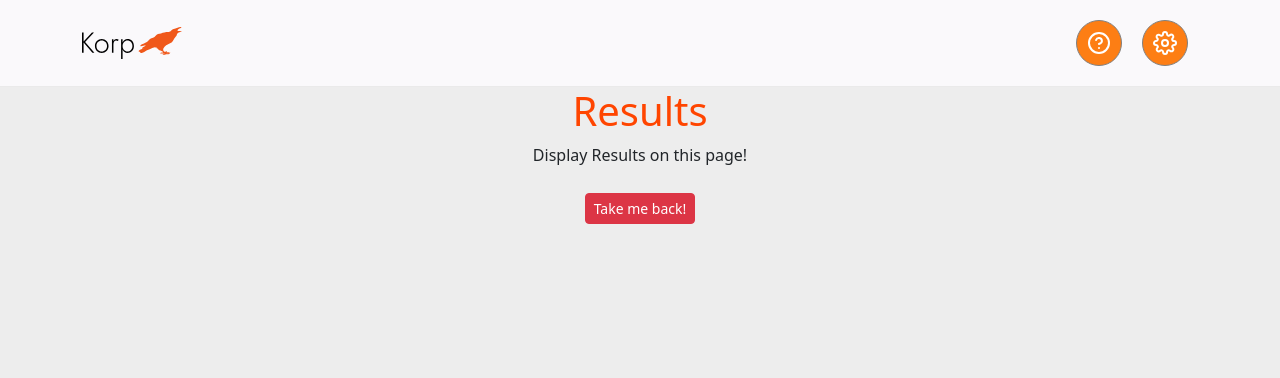
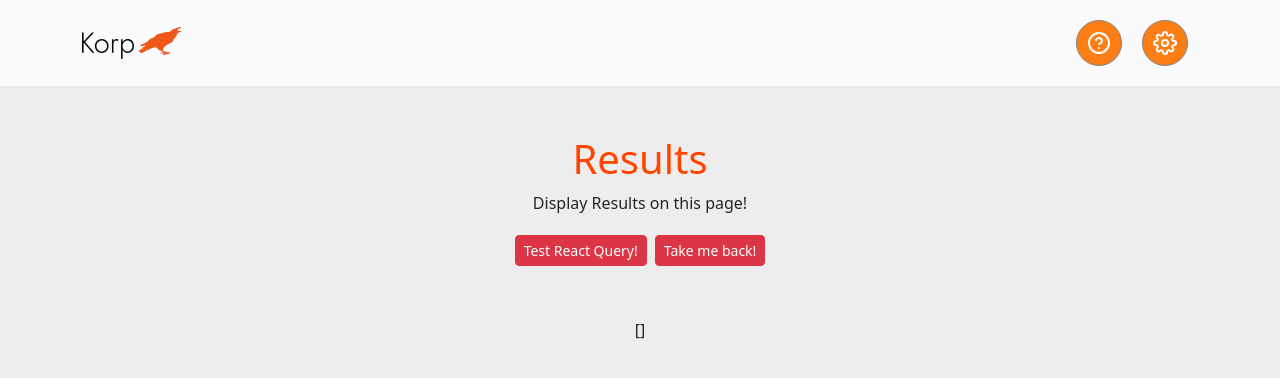
Before and after one commit to spraakbanken/korp-light, a React (Vite) app in the folder frontend/: page /results in a window 1280 px wide. Shown: the top 378 px of the page. Built offline with nearby package versions, Linux system fonts and the light colour scheme; no server answers.

Commit message:
Added support for reactquery and enabled cors in backend

```diff
--- a/frontend/package.json
+++ b/frontend/package.json
@@ -10,6 +10,7 @@
     "preview": "vite preview"
   },
   "dependencies": {
+    "@tanstack/react-query": "^5.66.9",
     "axios": "^1.7.9",
     "bootstrap": "^5.3.3",
     "react": "^19.0.0",
--- a/frontend/src/main.jsx
+++ b/frontend/src/main.jsx
@@ -7,11 +7,15 @@ import './index.css'
 //Set up routing
 import routes from './pages/routes.jsx'
 import { RouterProvider, createBrowserRouter} from 'react-router-dom';
+import { QueryClient, QueryClientProvider } from "@tanstack/react-query";
 
 const router = createBrowserRouter(routes);
+const queryClient = new QueryClient();
 
 createRoot(document.getElementById('root')).render(
   <StrictMode>
-    <RouterProvider router={router} />
+    <QueryClientProvider client={queryClient}>
+        <RouterProvider router={router} />
+    </QueryClientProvider>
   </StrictMode>,
 )
--- a/frontend/src/pages/ResultsPage/ResultsPage.jsx
+++ b/frontend/src/pages/ResultsPage/ResultsPage.jsx
@@ -2,21 +2,45 @@ import { Link } from "react-router-dom";
 import Button from 'react-bootstrap/Button';
 
 import NavigationBar from "../../components/NavigationBar/NavigationBar.jsx";
+import { useQuery } from "@tanstack/react-query";
+
+import { getCorpusInfo } from "../../services/api.js";
+import { useState } from "react";
 
 export default function ResultsPage() {
+
+    const [corpus, setCorpus] = useState("bnc-100k");
+
+    const {data = [], isLoading} = useQuery({
+        queryKey: [corpus],
+        queryFn: () => getCorpusInfo(corpus)
+    });
+
     return(
         <>
             <NavigationBar />
-            <h1>Results</h1>
+            <h1 className="mt-5">Results</h1>
             <p>Display Results on this page!</p>
+
+            <Button className="simple-button m-1"
+                    variant="danger"
+                    size="sm"
+                    onClick={null}>
+                    Test React Query!
+            </Button>
+
             <Link to={"/"}>
-                <Button className="simple-button"
+                <Button className="simple-button m-1"
                     variant="danger"
                     size="sm"
                     onClick={null}>
                     Take me back!
                 </Button>
             </Link>
+
+            <div className="mt-5">
+                {isLoading ? <p>Loading...</p> : JSON.stringify(data)}
+            </div>
         </>
     );
 }
--- a/frontend/src/services/api.js
+++ b/frontend/src/services/api.js
@@ -8,24 +8,28 @@ const axios_instance = axios.create({
   baseURL: server_config.pl_korp_api,
 });
 
-function getCorpusInfo(corpus='bnc-100k') {
+export async function getCorpusInfo(corpus='bnc-100k') {
 
   const params = {
     "corpus" : String(corpus),
   }
 
-  axios_instance
-    .get('/info', {params})
-    .then(res => console.log(res.data))
-    .catch(err => console.error(err));
+  try {
+    const response = await axios_instance('/corpus_info', { params });
+    console.log(response.data);
+
+    return response.data;
+  } catch (error) {
+    console.log(error);
+  }
 }
 
 // sample result, remove later
-getCorpusInfo('bnc-100k');
+//getCorpusInfo('bnc-100k');
 
 // Parse all queries from react to send to server
 // We can build cqp here if we want or in the React component
-function getQuery(params) {
+function getCorpusQuery(params) {
   console.log('query not implemented');
 }
 
```
Also changed, not shown: 1 other file (tests, documents, lock files or other folders).
